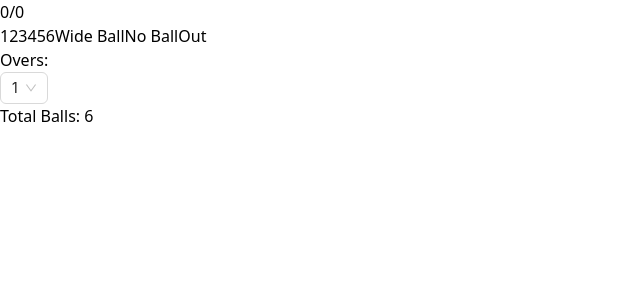
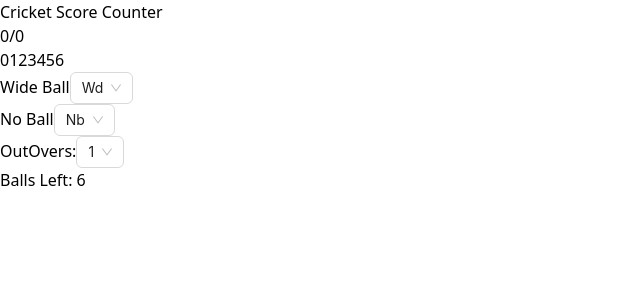
Before and after one commit to Zeeshan-Siddiqui123/cricket-score-counter, a React (Vite) app: page / in a window 1280 px wide. Shown: the top 300 px of the page, without its empty margins (0-640 px from the left). Built offline with nearby package versions, Linux system fonts and the light colour scheme.

Commit message:
Your commit changes

```diff
--- a/src/App.jsx
+++ b/src/App.jsx
@@ -1,73 +1,147 @@
-import React, { useEffect, useState } from 'react'
-import { Select, Button } from 'antd';
+import React, { useState } from 'react';
+import { Select, Modal, Button } from 'antd';
 
 const { Option } = Select;
 
 const Counter = () => {
-    const [count, setCount] = useState(0)
-    const [out, setOut] = useState(0)
-    const [over, setOver] = useState(1)
-    const [balls, setBalls] = useState(6)
+    const [count, setCount] = useState(0);
+    const [out, setOut] = useState(0);
+    const [over, setOver] = useState(1);
+    const [balls, setBalls] = useState(6);
+    const [isModalVisible, setIsModalVisible] = useState(false);
+    const [modalContent, setModalContent] = useState("");
 
     const handleSelectChange = (value) => {
         setOver(value);
         setBalls(value * 6);
     };
+    const handleWideChange = (value) => {
+        setCount(prevCount => prevCount + parseInt(value));
+    };
+
+    const handleNoBallChange = (value) => {
+        setCount(prevCount => prevCount + parseInt(value));
+    };
+    const showModal = (message) => {
+        setModalContent(message);
+        setIsModalVisible(true);
+    };
+
+    const handleOk = () => {
+        setIsModalVisible(false);
+        resetGame();
+    };
+
     const updateCountAndBalls = (runs) => {
-        setCount(prevCount => prevCount + runs);
         if (balls > 0) {
-            setBalls(prevBalls => prevBalls - 1);
-        }
-        if (balls===6){
-            alert("over Completed")
+            setCount(prevCount => prevCount + runs);
+            setBalls(prevBalls => {
+                const newBalls = prevBalls - 1;
+                if (newBalls === 0) {
+                    showModal(`Overs completed! Your score is ${count}`);
+                    setOver(over / over)
+                    setCount(count * 0)
+                    setOut(out * 0)
+                    setBalls(balls + 5)
+                }
+                return newBalls;
+            });
         }
     };
-    const Out = () => {
+
+    const handleOut = () => {
         if (out < 10) {
-            setOut(out + 1)
+            setOut(prevOut => {
+                const newOut = prevOut + 1;
+                if (newOut === 10) {
+                    showModal(`Team All Out! Your Score is ${count}`);
+                }
+                return newOut;
+            });
         }
-        if (balls > 0) {
-            setBalls(prevBalls => prevBalls - 1);
-        }
+    };
+    if (out === 10) {
+        setOver(over / over)
+        setCount(count * 0)
+        setOut(out * 0)
+        setBalls(6)
     }
-    useEffect(() => {
-        if (out === 10) {
-            alert(`Team All Out and your Score is ${count}`);
-        }
-    }, [out, count]);
+
     return (
-        <div className='flex items-center gap-2 flex-col'>
-            <span className='bg-slate-900 text-white w-[100px] p-2 rounded-md'>{count}/{out}</span>
-            <div className='flex items-center gap-2 flex-row w-[500px] flex-wrap justify-center'>
-                <button className='w-[150px] p-2 rounded-md text-white bg-slate-400'
-                onClick={() => updateCountAndBalls(1)}>1</button>
-                <button className='w-[150px] p-2 rounded-md text-white bg-slate-400'
-                 onClick={() => updateCountAndBalls(2)}>2</button>
-                <button className='w-[150px] p-2 rounded-md text-white bg-slate-400'
-                 onClick={() => updateCountAndBalls(3)}>3</button>
-                <button className='w-[150px] p-2 rounded-md text-white bg-slate-400'
-                 onClick={() => updateCountAndBalls(4)}>4</button>
-                <button className='w-[150px] p-2 rounded-md text-white bg-slate-400'
-                 onClick={() => updateCountAndBalls(5)}>5</button>
-                <button className='w-[150px] p-2 rounded-md text-white bg-slate-400'
-                 onClick={() => updateCountAndBalls(6)}>6</button>
-                <button className='w-[150px] p-2 rounded-md text-white bg-slate-400' onClick={() => setCount(count + 1)}>Wide Ball</button>
-                <button className='w-[150px] p-2 rounded-md text-white bg-slate-400' onClick={() => setCount(count + 1)}>No Ball</button>
-                <button className='w-[150px] p-2 rounded-md text-white bg-slate-400' onClick={Out}>Out</button>
-                <label className='w-[150px] p-2 rounded-md text-white bg-slate-400 flex gap-2 justify-between'>
-                    <p>Overs:</p> <Select value={over} onChange={handleSelectChange}
-                        className='bg-slate-400 text-white w-[50px] h-[20px]'>
-                        Select Overs
+        <div className='flex items-center gap-4 flex-col mt-10 p-8 border rounded-lg shadow-lg max-w-md mx-auto bg-gray-800 text-white'>
+            <h1 className='text-2xl font-semibold mb-4'>Cricket Score Counter</h1>
+            <span className='bg-gray-700 text-white text-lg px-4 py-2 rounded-md'>{count}/{out}</span>
+            <div className='flex items-center gap-3 flex-wrap justify-center'>
+                {[0, 1, 2, 3, 4, 5, 6].map(runs => (
+                    <button
+                        key={runs}
+                        className='w-24 p-2 rounded-md bg-indigo-500 hover:bg-indigo-700 transition'
+                        onClick={() => updateCountAndBalls(runs)}
+                    >
+                        {runs}
+                    </button>
+                ))}
+             <div className='w-24 p-2 rounded-md bg-green-500 hover:bg-green-700 transition flex gap-2 justify-between items-center'>
+                    <span>Wide Ball</span>
+                    <Select
+                        value={'Wd'}
+                        onChange={handleWideChange}
+                        className='w-16'
+                    >
+                        <Option value="1">Wd</Option>
+                        <Option value="2">Wd1</Option>
+                        <Option value="3">Wd2</Option>
+                        <Option value="4">Wd3</Option>
+                        <Option value="5">Wd4</Option>
+                        <Option value="6">Wd5</Option>
+                    </Select>
+                </div>
+                <div className='w-24 p-2 rounded-md bg-green-500 hover:bg-green-700 transition flex gap-2 justify-between items-center'>
+                    <span>No Ball</span>
+                    <Select
+                        value={'Nb'}
+                        onChange={handleNoBallChange}
+                        className='w-16'
+                    >
+                        <Option value="1">Nb</Option>
+                        <Option value="2">Nb1</Option>
+                        <Option value="3">Nb2</Option>
+                        <Option value="4">Nb3</Option>
+                        <Option value="5">Nb4</Option>
+                        <Option value="6">Nb5</Option>
+                    </Select>
+                </div>
+                <button className='w-24 p-2 rounded-md bg-red-500 hover:bg-red-700 transition' onClick={handleOut}>Out</button>
+                <label className='w-24 p-2 rounded-md bg-gray-600 flex gap-2 justify-between items-center'>
+                    <span>Overs:</span>
+                    <Select
+                        value={over}
+                        onChange={handleSelectChange}
+                        className='w-16'
+                    >
                         {[...Array(50).keys()].map(i => (
-                            <Option key={i + 1} value={i + 1} >{i + 1}</Option>
+                            <Option key={i + 1} value={i + 1}>{i + 1}</Option>
                         ))}
                     </Select>
                 </label>
-                <p className='w-[150px] p-2 rounded-md text-white bg-slate-400'>Total Balls: {balls}</p>
+                <p className='w-full text-center bg-gray-700 py-2 rounded-md'>Balls Left: {balls}</p>
+            </div>
 
-            </div>
+            <Modal
+                title="Game Update"
+                visible={isModalVisible}
+                onOk={handleOk}
+                onCancel={() => setIsModalVisible(false)}
+                footer={[
+                    <Button key="ok" type="primary" onClick={handleOk}>
+                        OK
+                    </Button>
+                ]}
+            >
+                <p>{modalContent}</p>
+            </Modal>
         </div>
-    )
-}
+    );
+};
 
-export default Counter
+export default Counter;
--- a/src/index.css
+++ b/src/index.css
@@ -1,3 +1,9 @@
 @tailwind base;
 @tailwind components;
 @tailwind utilities;
+
+@media screen and (max-width: 490px) {
+    .width{
+        width: 320px !important;
+    }
+}
--- a/src/main.jsx
+++ b/src/main.jsx
@@ -1,8 +1,9 @@
 import { createRoot } from 'react-dom/client'
 import './index.css'
-import App from './App.jsx'
+// import App from './App.jsx'
+import Counter from './App.jsx'
 
 createRoot(document.getElementById('root')).render(
   <>
-    <App />
+    <Counter/>
   </>)
```
